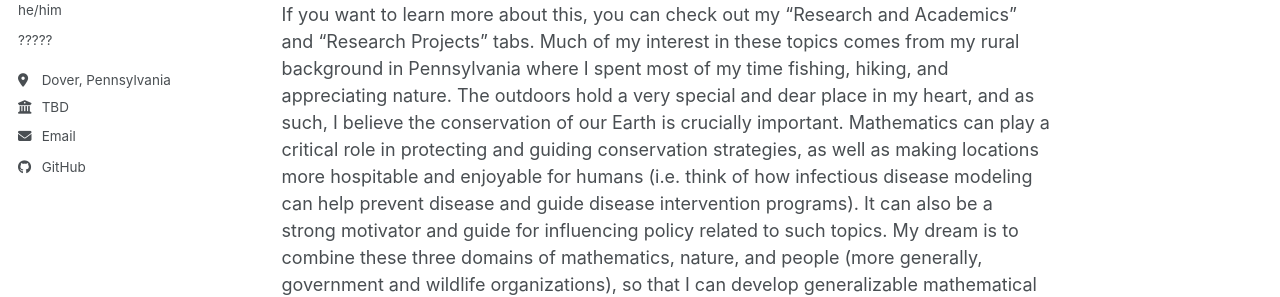
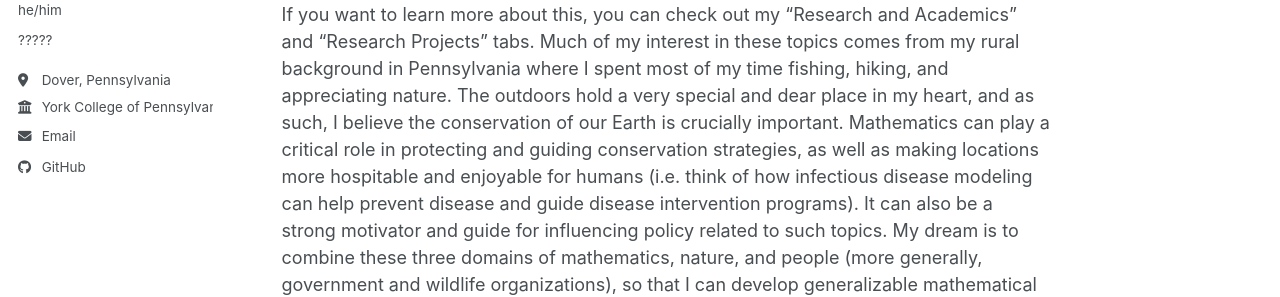
Before and after one commit to EvanGibbs717/EvanGibbs, a Jekyll site: the page built from _pages/EvanGibbs.md, in a window 1280 px wide. Shown: the part 277-574 px from the top of the page. Built offline with Jekyll 4.4.1, drawn with Linux system fonts in a browser that asks for light colours; a script bundle is joined from its source files by our own code; library files that are not in the unit come from our copies.

Commit message:
Update _config.yml

```diff
--- a/_config.yml
+++ b/_config.yml
@@ -28,7 +28,7 @@ author:
   pronouns         : "he/him"
   bio              : "?????"
   location         : "Dover, Pennsylvania"
-  employer         : "TBD"
+  employer         : "York College of Pennsylvania"
   email            : "evangibbs717@gmail.com"
 
   # Academic websites
```
